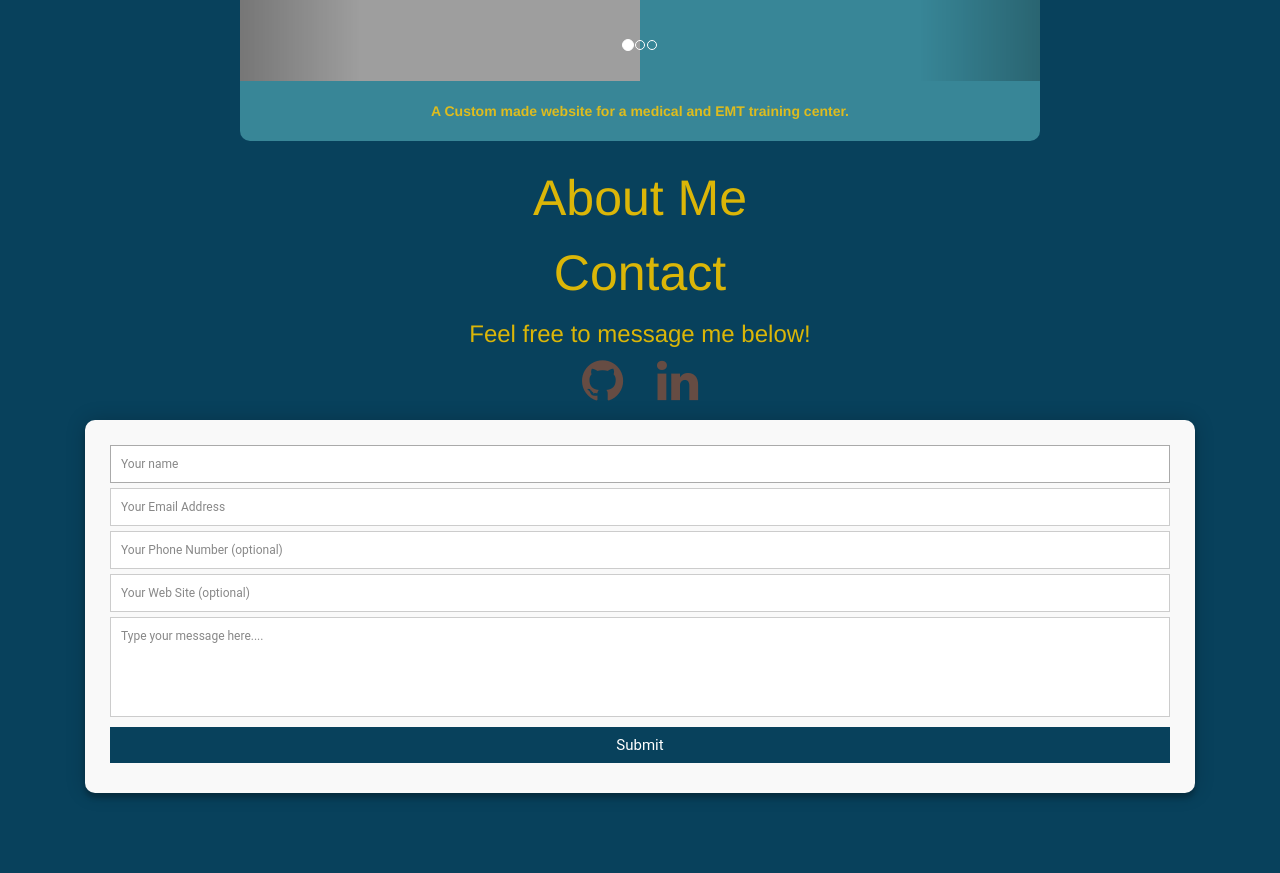
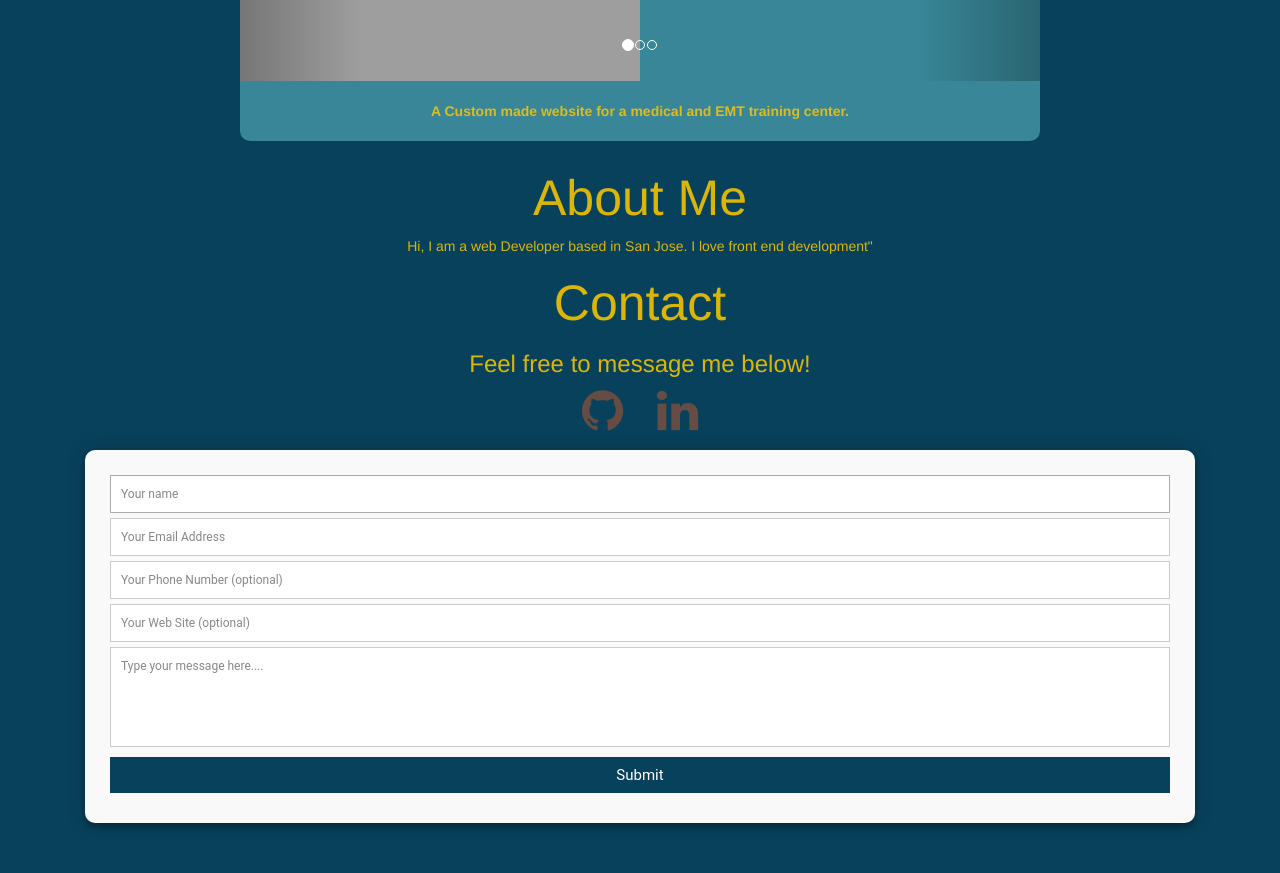
Before and after one commit to leilaadel/Portfolio, a Django app: page / in a window 1280 px wide. Shown: the part 1777-2650 px from the top of the page. Before the commit the page ends 2576 px from the top, so only its background shows below. Run offline with Django 3.2, Linux system fonts and the light colour scheme; some libraries are stand-ins or nearby versions; grey boxes are pictures that could not be loaded.

Commit message:
Updated About Me section

```diff
--- a/portpage/templates/portpage/index.html
+++ b/portpage/templates/portpage/index.html
@@ -128,6 +128,7 @@
       </div>
       <div class="about_me">
         <h1>About Me</h1>
+        <p>Hi, I am a web Developer based in San Jose. I love front end development"</p>
       </div>
       <div class="contact">
         <h1>Contact</h1>
```
